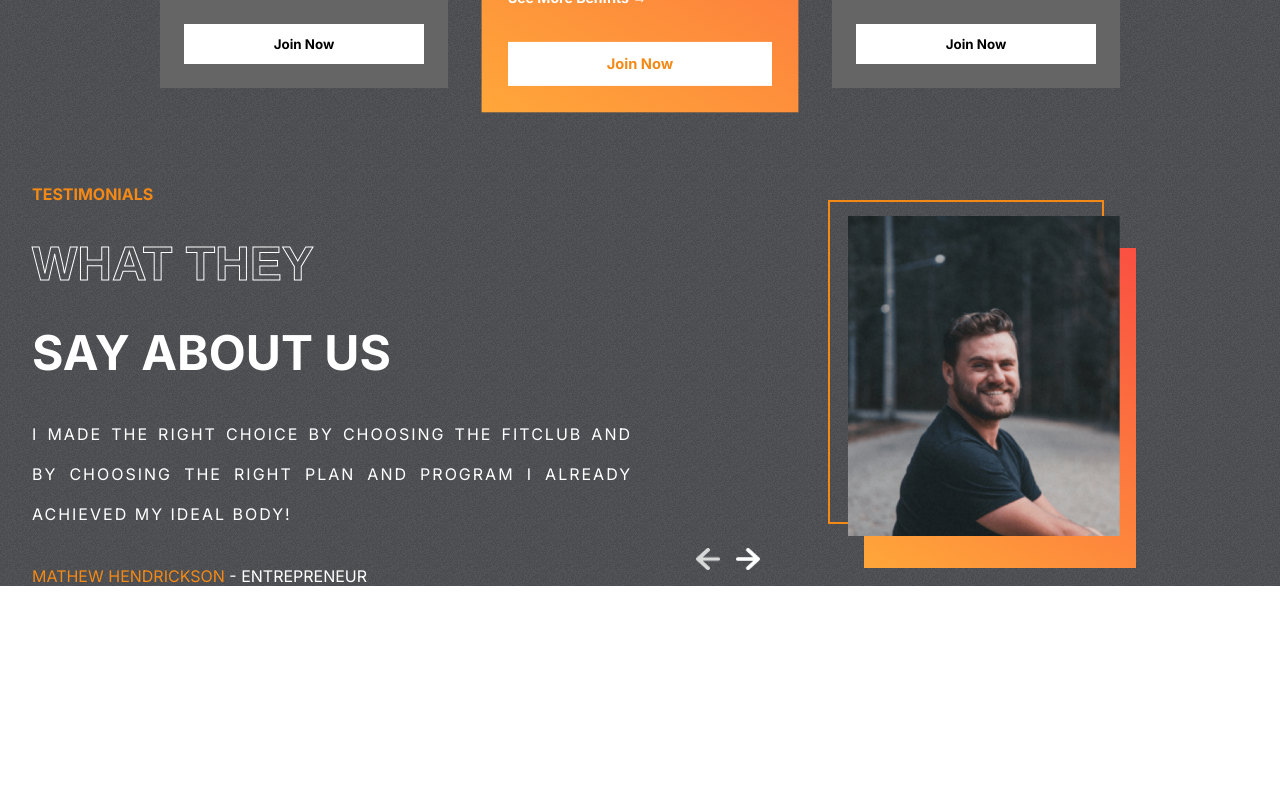
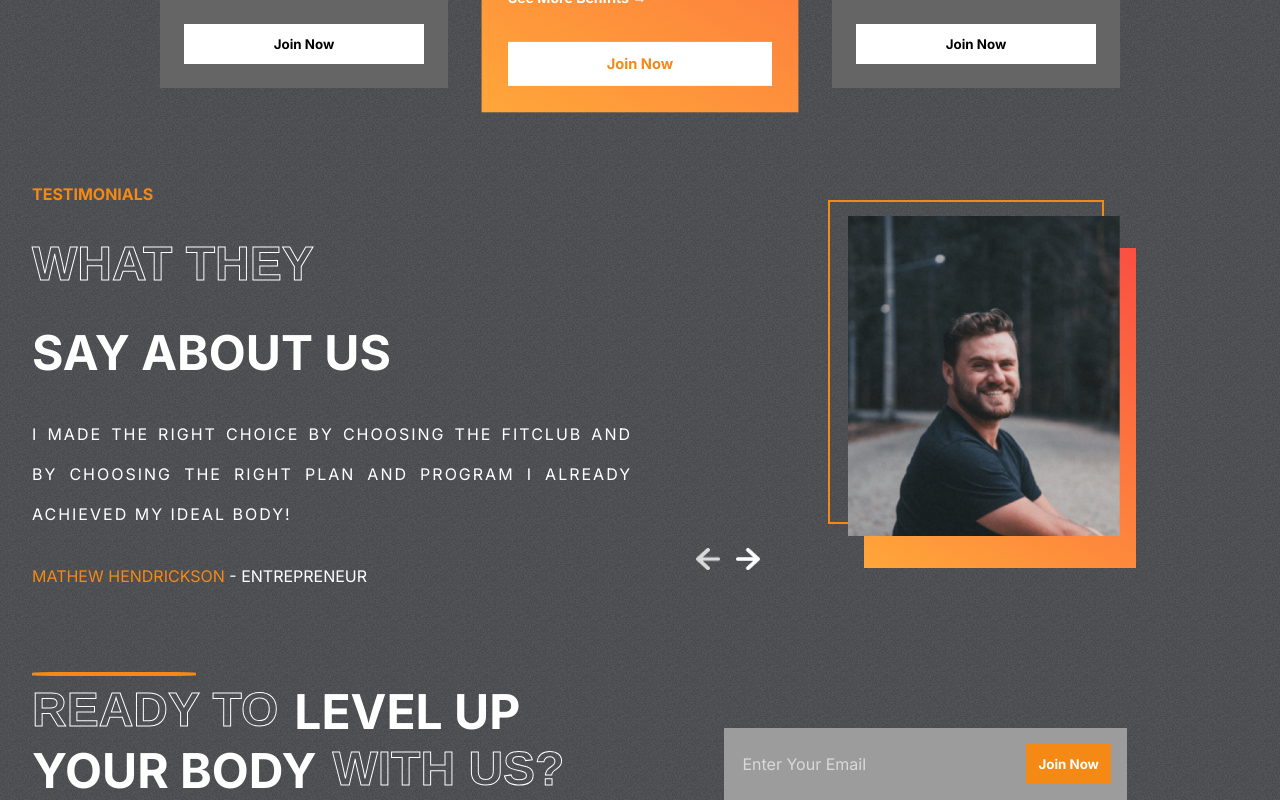
Before and after one commit to Nikunjvadher/Gym-web, a React (Create React App) app: page / in a window 1280 px wide. Shown: the part 2320-3120 px from the top of the page. Before the commit the page ends 2906 px from the top, so only its background shows below. Built offline with nearby package versions, Linux system fonts and the light colour scheme.

Commit message:
adding join components

```diff
--- a/package.json
+++ b/package.json
@@ -3,7 +3,7 @@
   "version": "0.1.0",
   "private": true,
   "dependencies": {
-    "@emailjs/browser": "^3.6.2",
+    "@emailjs/browser": "^3.10.0",
     "@testing-library/jest-dom": "^5.16.4",
     "@testing-library/react": "^13.3.0",
     "@testing-library/user-event": "^13.5.0",
--- a/src/App.js
+++ b/src/App.js
@@ -4,6 +4,7 @@
 import Plans from './component/Plans/Plans';
 import Program from './component/Programs/Program'
 import Reasons from './component/Reasons/Reasons'
+import Join from './component/Join/Join';
 function App() {
   return (
     <div className="App">
@@ -12,6 +13,7 @@
       <Reasons/>
       <Plans/>
       <Testimonial/>
+      <Join/>
     </div>
   );
 }
--- /dev/null
+++ b/src/component/Join/Join.css
@@ -0,0 +1,58 @@
+
+
+.Join{
+    display: flex;
+    padding: 0 2rem;
+    gap: 10rem;
+}
+
+.left-j{
+    color: white;
+    font-size: 3rem;
+    font-weight: bold;
+    text-transform: uppercase;
+    position: relative;
+}
+
+.left-j>hr{
+    position: absolute;
+    width: 10rem;
+    border: 2px solid var(--orange);
+    border-radius: 20%;
+    margin: -10px 0;
+}
+
+.left-j>div{
+    display: flex;
+    gap: 1rem;
+}
+
+.right-j{
+    display: flex;
+    justify-content: center;
+    align-items: flex-end;
+}
+
+.email-contaier{
+    display: flex;
+    gap: 3rem;
+    background: var(--gray);
+    padding: 1rem;
+}
+
+.email-contaier input{
+    background-color: transparent;
+    border: none;
+    outline: none;
+    color: var(--lightgray);
+    font-size: 16px;
+}
+
+::placeholder{
+    color: var(--lightgray);
+}
+
+.btn-j{
+    background-color: var(--orange);
+    color: white;
+}
--- /dev/null
+++ b/src/component/Join/Join.jsx
@@ -0,0 +1,51 @@
+import React, { useRef } from 'react'
+import './Join.css';
+import emailJs from '@emailjs/browser'
+
+const Join = () => {
+
+  const form = useRef();
+
+  const sendEmail = (e)=> {
+    e.preventDefault();
+    emailJs.sendForm( 'service_58wy5fi' , 'template_sm3twua' , form.current, '_CzzDLxkX0zG5JpGG')
+    .then((result)=> {
+      console.log(result.text);
+    }, (error) => {
+      console.log(error.text);
+    });
+  }
+
+  // emailjs.sendForm('contact_service', 'contact_form', this)
+  //                   .then(function() {
+  //                       console.log('SUCCESS!');
+  //                   }, function(error) {
+  //                       console.log('FAILED...', error);
+  //                   });
+
+  return (
+    <>
+      <div className="Join" id='join-us'>
+        <div className="left-j">
+          <hr />
+          <div className="">
+            <span className='stroke-text'>Ready to</span>
+            <span >Level up</span>
+          </div>
+          <div className="">
+            <span>Your Body</span>
+            <span className='stroke-text'>With Us?</span>
+          </div>
+        </div>
+        <div className="right-j">
+          <from ref={form} onSubmit={sendEmail} className="email-contaier">
+              <input type="email" name='user_email' placeholder='Enter Your Email' />
+              <button onSubmit={sendEmail} className="btn btn-j">Join Now</button>
+          </from>
+        </div>
+      </div>
+    </>
+  )
+}
+
+export default Join
```
Also changed, not shown: 2 other files (tests, documents, lock files or other folders).
